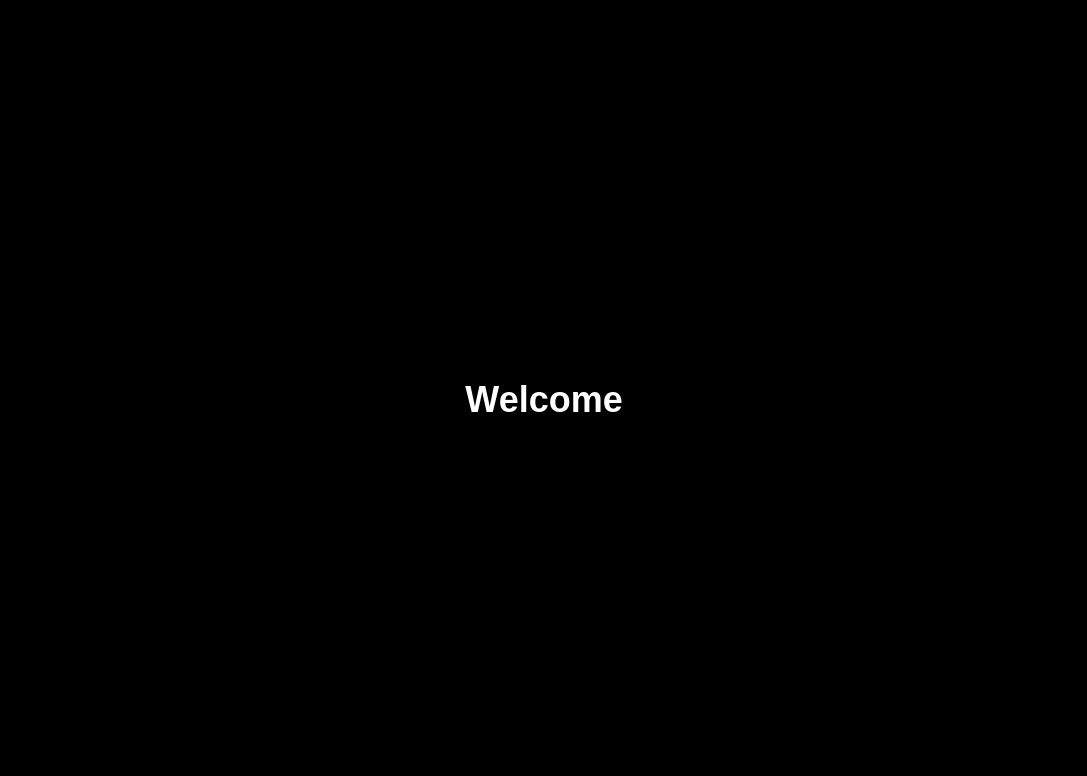
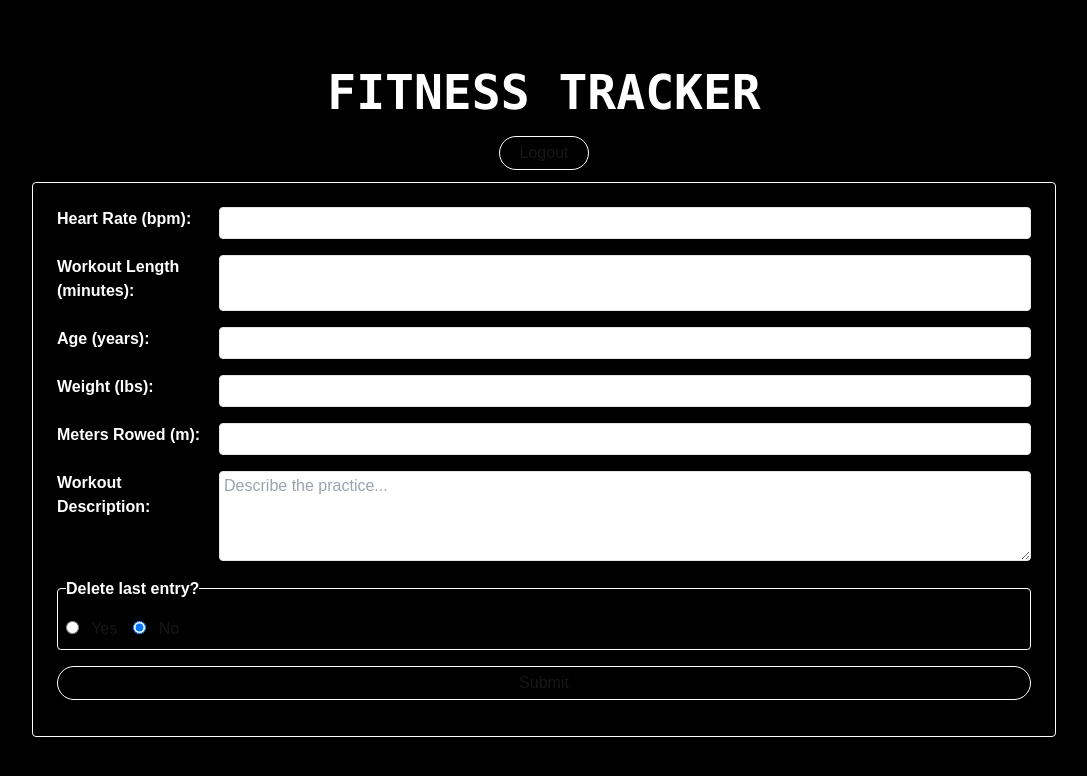
Before and after one commit to cs4241-c25/a4-keiraSchoolcraft, a Next.js app: page /welcome in a window 1280 px wide. Shown: the top 776 px of the page, without its empty margins (96-1183 px from the left). Built offline with nearby package versions, Linux system fonts and the light colour scheme; sample sign-in values are in the browser's storage.

Commit message:
tracker frontend form

```diff
--- a/app/welcome/page.jsx
+++ b/app/welcome/page.jsx
@@ -13,8 +13,89 @@ export default function Welcome() {
   }, [router]);
 
   return (
-    <div className="flex h-screen items-center justify-center bg-black">
-      <h1 className="text-white text-4xl font-bold">Welcome</h1>
+    <div className="flex flex-col h-screen items-center justify-center bg-black">
+      <h1 className="text-white text-5xl font-extrabold font-mono p-5">FITNESS TRACKER</h1>
+
+      <div id="user-info">
+        {/* <button onClick={() => (window.location.href = "/logout")}
+          className="border border-white rounded-full px-5 py-1 mb-3 hover:bg-red-700">
+          Logout
+        </button> */}
+        <button
+          className="border border-white rounded-full px-5 py-1 mb-3 hover:bg-red-700">
+          Logout
+        </button>
+      </div>
+
+      <form className="bg-black p-6 rounded border border-white w-4/5 mb-4">
+        <div className="mb-4 flex flex-row">
+          <label htmlFor="heartrate" className="block text-white font-bold mb-2 w-1/5">
+            Heart Rate (bpm):
+          </label>
+          <input type="number" id="heartrate"
+            className="shadow appearance-none border rounded w-full py-1 px-1 text-gray-700 leading-tight focus:outline-red-700 focus:shadow-outline" />
+        </div>
+
+        <div className="mb-4 flex flex-row">
+          <label htmlFor="time" className="block text-white font-bold mb-2 w-1/5">
+            Workout Length (minutes):
+          </label>
+          <input type="number" id="time"
+            className="shadow appearance-none border rounded w-full py-1 px-1 text-gray-700 leading-tight focus:outline-red-700 focus:shadow-outline" />
+        </div>
+
+        <div className="mb-4 flex flex-row">
+          <label htmlFor="age" className="block text-white font-bold mb-2 w-1/5">
+            Age (years):
+          </label>
+          <input type="number" id="age" name="age"
+            className="shadow appearance-none border rounded w-full py-1 px-1 text-gray-700 leading-tight focus:outline-red-700 focus:shadow-outline" />
+        </div>
+
+        <div className="mb-4 flex flex-row">
+          <label htmlFor="weight" className="block text-white font-bold mb-2 w-1/5">
+            Weight (lbs):
+          </label>
+          <input type="number" id="weight" name="weight"
+            className="shadow appearance-none border rounded w-full py-1 px-1 text-gray-700 leading-tight focus:outline-red-700 focus:shadow-outline" />
+        </div>
+
+        <div className="mb-4 flex flex-row">
+          <label htmlFor="meters" className="block text-white font-bold mb-2 w-1/5">
+            Meters Rowed (m):
+          </label>
+          <input type="number" id="meters" name="meters"
+            className="shadow appearance-none border rounded w-full py-1 px-1 text-gray-700 leading-tight focus:outline-red-700 focus:shadow-outline" />
+        </div>
+
+        <div className="mb-4 flex flex-row">
+          <label htmlFor="description" className="block text-white font-bold mb-2 w-1/5">
+            Workout Description:
+          </label>
+          <textarea id="description" name="description" rows="4" cols="50"
+            placeholder="Describe the practice..."
+            className="shadow appearance-none border rounded w-full py-1 px-1 text-gray-700 leading-tight focus:outline-red-700 focus:shadow-outline">
+          </textarea>
+        </div>
+
+        <fieldset className="mb-4 border border-white rounded p-2">
+          <legend className="text-white font-bold mb-2">Delete last entry?</legend>
+          <div className="flex items-center">
+            <label className="mr-4">
+              <input type="radio" name="deleteEntry" value="yes" className="mr-2" /> Yes
+            </label>
+            <label>
+              <input type="radio" name="deleteEntry" value="no" defaultChecked className="mr-2" /> No
+            </label>
+          </div>
+        </fieldset>
+
+        <button type="submit" id="submit-workout"
+          className="border border-white rounded-full px-5 py-1 mb-3 hover:bg-red-700 justify-center w-full mx-auto">
+          Submit
+        </button>
+      </form>
     </div>
+
   );
 }
```
